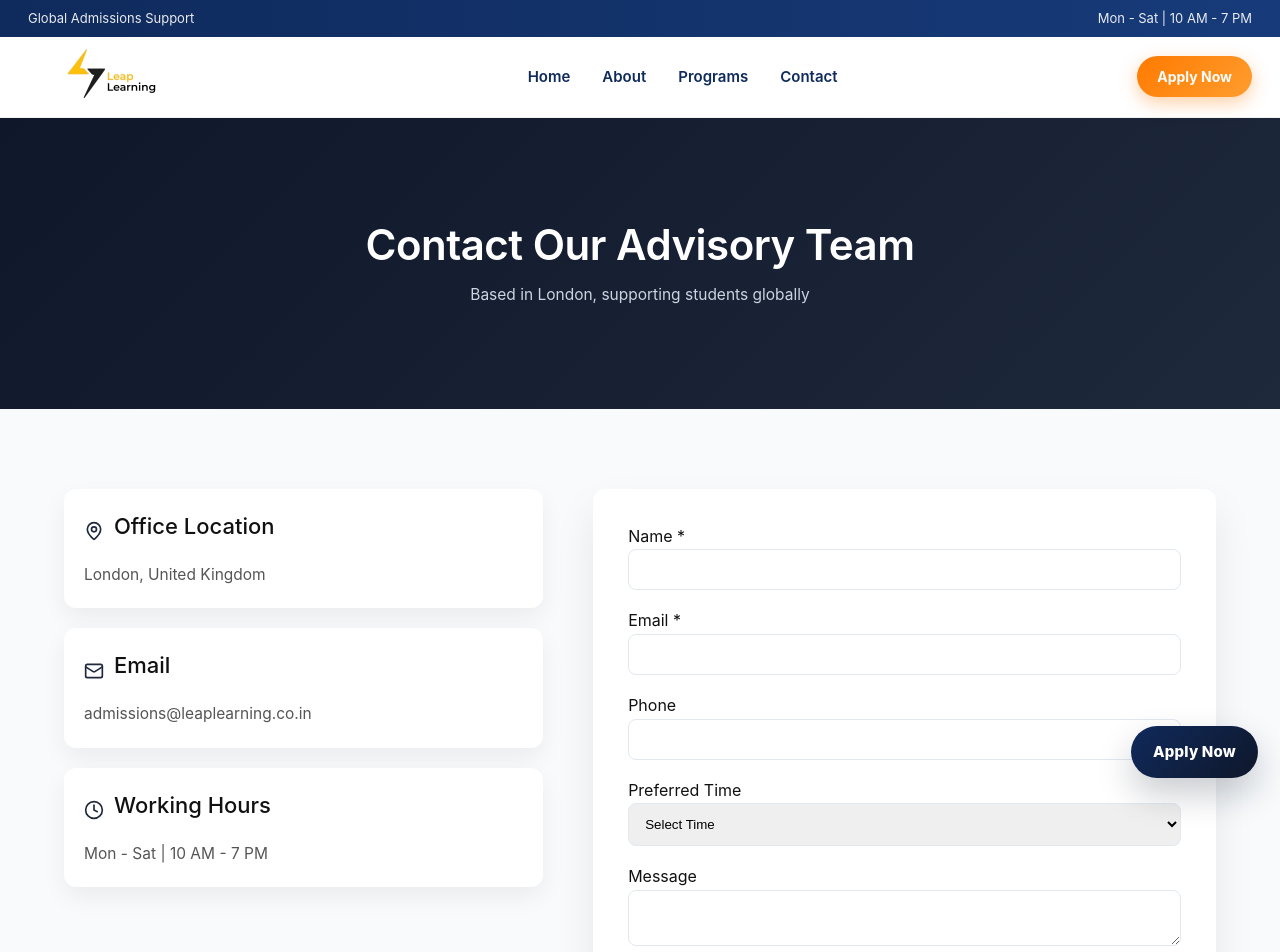
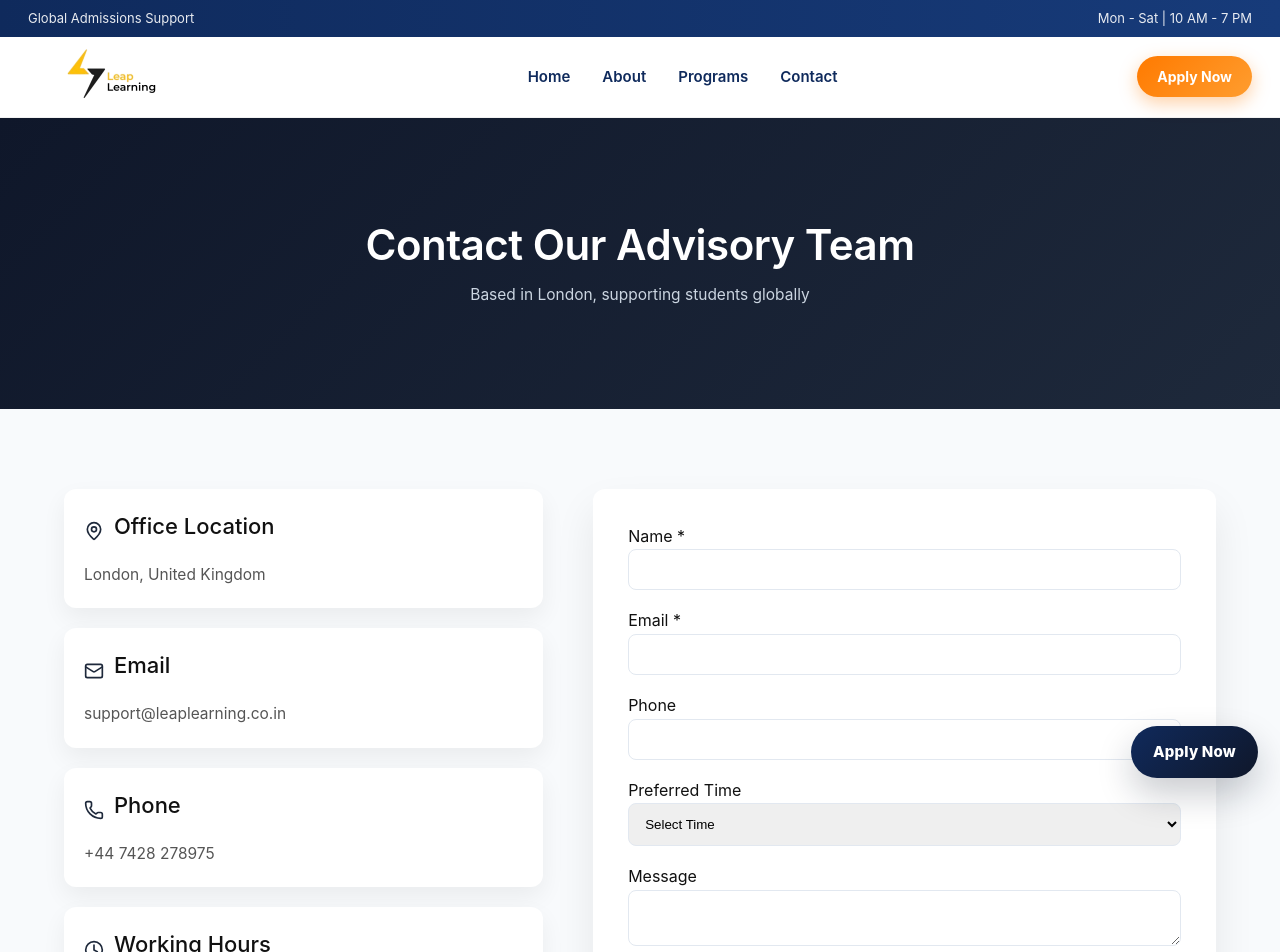
Before and after one commit to thefahadsameer/leaplearning, a React (Create React App) app in the folder leep-learning/: page /contact in a window 1280 px wide. Shown: the top 952 px of the page. Built offline with nearby package versions, Linux system fonts and the light colour scheme.

Commit message:
UI/UX fixed of contact page again

```diff
--- a/leep-learning/src/pages/Contact.jsx
+++ b/leep-learning/src/pages/Contact.jsx
@@ -1,6 +1,6 @@
 import { useState } from "react";
 import "../styles/Contact.css";
-import { MapPin, Mail, Clock } from "lucide-react";
+import { MapPin, Mail, Clock, Phone } from "lucide-react";
 
 function Contact() {
   const [formData, setFormData] = useState({
@@ -65,6 +65,7 @@ function Contact() {
           {/* LEFT SIDE */}
           <div className="contact-left">
 
+            {/* LOCATION */}
             <div className="contact-card">
               <div className="icon-title">
                 <MapPin size={20} />
@@ -73,14 +74,25 @@ function Contact() {
               <p>London, United Kingdom</p>
             </div>
 
+            {/* EMAIL */}
             <div className="contact-card">
               <div className="icon-title">
                 <Mail size={20} />
                 <h3>Email</h3>
               </div>
-              <p>admissions@leaplearning.co.in</p>
+              <p>support@leaplearning.co.in</p>
             </div>
 
+            {/* PHONE */}
+            <div className="contact-card">
+              <div className="icon-title">
+                <Phone size={20} />
+                <h3>Phone</h3>
+              </div>
+              <p>+44 7428 278975</p>
+            </div>
+
+            {/* WORKING HOURS */}
             <div className="contact-card">
               <div className="icon-title">
                 <Clock size={20} />
@@ -143,7 +155,6 @@ function Contact() {
           width="100%"
           height="400"
           style={{ border: 0 }}
-          allowFullScreen=""
           loading="lazy"
         ></iframe>
       </section>
```
